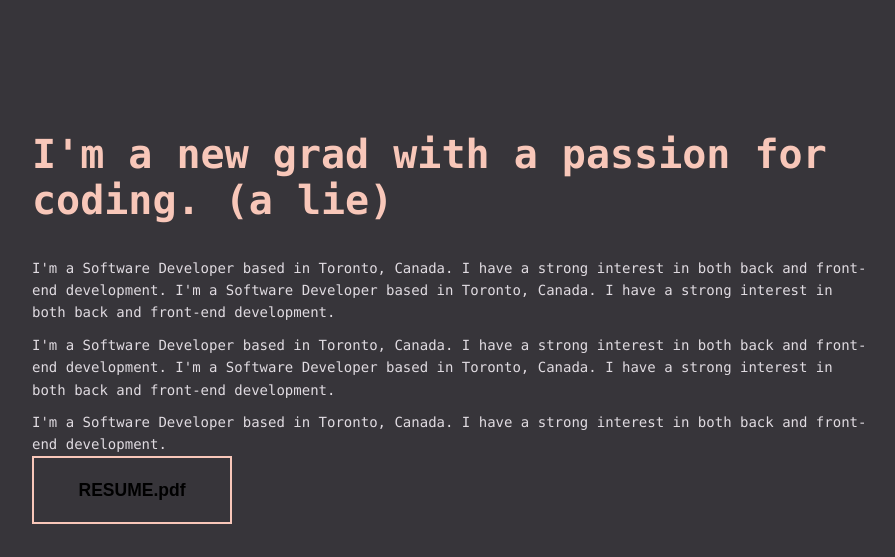
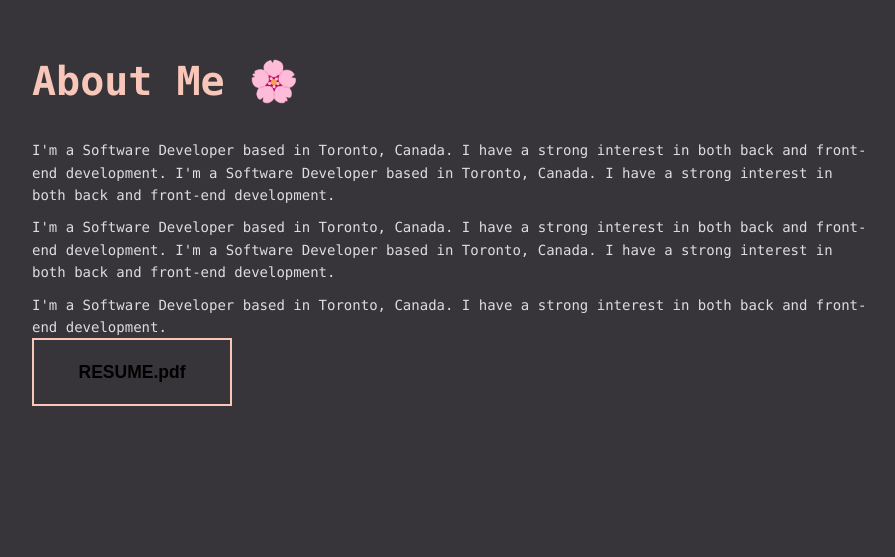
Before and after one commit to julngyn00/julngyn00.github.io, a plain HTML site: page index.html in a window 1280 px wide. Shown: the part 1278-1835 px from the top of the page, without its empty margins (188-1083 px from the left). Drawn offline with nearby package versions, Linux system fonts and the light colour scheme.

Commit message:
Added aos package

```diff
--- a/app.js
+++ b/app.js
@@ -8,8 +8,3 @@ const mobileMenu = () => {
 }
 
 menu.addEventListener('click', mobileMenu);
-
-const scrollTop = $(window).scrollTop();
-const documentHeight = $(document).height();
-const windowHeight = $(window).height();
-const scrollPercent = (scrollTop / (documentHeight - windowHeight)) * 100;
--- a/index.html
+++ b/index.html
@@ -7,6 +7,7 @@
     <meta http-equiv="X-UA-Compatible" content="ie=edge">
     <title>JN | Julie Nguyen | Software Developer</title>
     <link rel="stylesheet" href="styles.css">
+    <link rel="stylesheet" href="https://unpkg.com/aos@next/dist/aos.css" />
 </head>
 <body>
     <!--  Navbar Section  -->
@@ -46,7 +47,7 @@
                 <h1>Julie Nguyen.</h1>
             </div>
             <!-- <h2 class="hero__subheading">My name is Julie.</h2> -->
-            <p class="hero__description">I'm a Software Developer based in Toronto, Canada. I have a strong interest in both back and front-end development. </p>
+            <p class="hero__description">I'm a Software Developer based in Toronto, Canada. I have a strong interest in full-stack development. </p>
 
         </div>
     </div>
@@ -55,8 +56,8 @@
     <div class="main" id="about">
         <div class="main__container">
             <div class="main__bar"></div>
-            <div class="main__item">
-                <h1 class="main__heading">I'm a new grad with a passion for coding. (a lie)</h1>
+            <div class="main__item" data-aos="fade-up">
+                <h1 class="main__heading">About Me 🌸</h1>
             </div>
             <div class="main__item">
                 <p class="main__description">I'm a Software Developer based in Toronto, Canada. I have a strong interest in both back and front-end development. I'm a Software Developer based in Toronto, Canada. I have a strong interest in both back and front-end development.</p>
@@ -70,16 +71,13 @@
     <!-- Skills Section -->
 
     <div class="my__skills" id="skills">
-        <!-- <div class="main__container">
+        <div class="main__container">
             <div class="main__img--container">
                 <div class="main__img--card">ICON</div>
             </div>
             <div class="main__content">
-                <h1>What do I do?</h1>
-                <h2>I'm a coder</h2>
-                <p>Something more about me</p>
             </div>
-        </div> -->
+        </div>
     </div>
 
     <!-- Projects Section -->
@@ -113,5 +111,31 @@
     </div>
 
     <script src="app.js"></script>
+
+    <script src="https://unpkg.com/aos@next/dist/aos.js"></script>
+    <script>
+        AOS.init({
+            // Global settings:
+            disable: false, // accepts following values: 'phone', 'tablet', 'mobile', boolean, expression or function
+            startEvent: 'DOMContentLoaded', // name of the event dispatched on the document, that AOS should initialize on
+            initClassName: 'aos-init', // class applied after initialization
+            animatedClassName: 'aos-animate', // class applied on animation
+            useClassNames: false, // if true, will add content of `data-aos` as classes on scroll
+            disableMutationObserver: false, // disables automatic mutations' detections (advanced)
+            debounceDelay: 50, // the delay on debounce used while resizing window (advanced)
+            throttleDelay: 99, // the delay on throttle used while scrolling the page (advanced)
+
+
+            // Settings that can be overridden on per-element basis, by `data-aos-*` attributes:
+            offset: 120, // offset (in px) from the original trigger point
+            delay: 0, // values from 0 to 3000, with step 50ms
+            duration: 400, // values from 0 to 3000, with step 50ms
+            easing: 'ease', // default easing for AOS animations
+            once: false, // whether animation should happen only once - while scrolling down
+            mirror: false, // whether elements should animate out while scrolling past them
+            anchorPlacement: 'top-bottom', // defines which position of the element regarding to window should trigger the animation
+
+            });
+    </script>
 </body>
 </html>
--- a/styles.css
+++ b/styles.css
@@ -145,7 +145,7 @@
     }
 
     .navbar__menu.active {
-        background: rgba(24,23,21,0.2);
+        /* background: rgba(24,23,21,0.2); */
         top: 100%;
         opacity: 1;
         transition: all 0.5 ease;
@@ -253,6 +253,12 @@
       blink-caret .75s step-end infinite;
   }
 
+  @media screen and (max-width: 900px) {
+    .typewriter h1 {
+        font-size: 8vw;
+    }
+  }
+
   /* The typing effect */
   @keyframes typing {
     from { width: 0 }
@@ -301,7 +307,7 @@
 .main {
     background: #37353a;
     padding-bottom: 390px;
-    padding-top: 350px;
+    padding-top: 300px;
 }
 
   .main__container {
```
